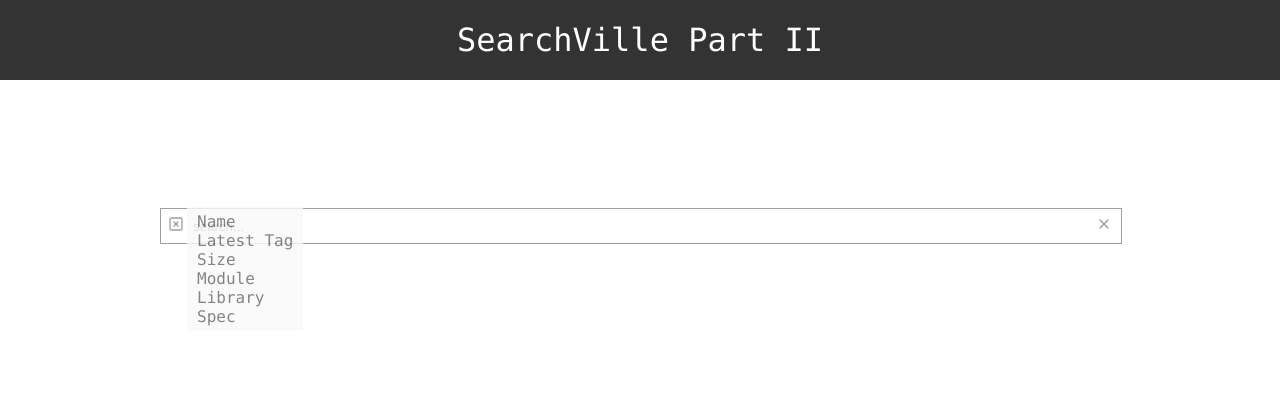
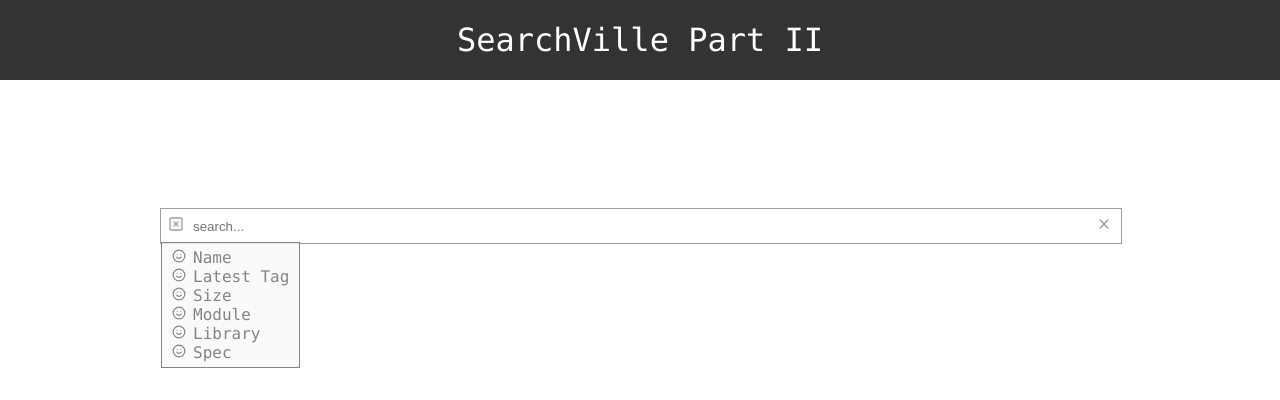
Before and after one commit to featherart/search-input, a React (Create React App) app: page / in a window 1280 px wide. Both pictures are taken after a click on the icon 176 px from the left and 224 px from the top of the page. Shown: the top 400 px of the page. Built offline with nearby package versions, Linux system fonts and the light colour scheme.

Commit message:
most tag functionality working, still need to add hover state to tags

```diff
--- a/src/SearchInput/SearchInput.js
+++ b/src/SearchInput/SearchInput.js
@@ -1,6 +1,6 @@
 import React, { useState, useEffect } from 'react'
 import { Tag } from '../Tag'
-import { FiPlusSquare, FiXSquare, FiX, FiFilter } from 'react-icons/fi'
+import { FiPlusSquare, FiXSquare, FiX, FiFilter, FiSmile } from 'react-icons/fi'
 import './search-input.css'
 
 const labels = [
@@ -16,14 +16,13 @@ export const SearchInput = () => {
   const [ value, setValue ] = useState('')
   const [ tags, setTags ] = useState([])
   const [ labelsOpen, toggleLabels ] = useState(false)
-
   const addToTags = (label) => {
-    setTags([...tags, label])
+    if (!tags.includes(label)) setTags([...tags, label])
   }
 
-  const removeFromTags = i => {
+  const removeFromTags = (tag, i) => {
     tags.splice(i, 1)
-    setTags(tags)
+    setTags([...tags])
   }
 
   const clearAll = () => {
@@ -31,20 +30,16 @@ export const SearchInput = () => {
     setValue('')
   }
 
-  useEffect(() => {
-
-  }, [tags])
-
   const placeholder = (tags.length || value) ? '' : 'search...'
   return (
-    <div className='input-filter' className='input-filter'>
+    <div className='input-filter'>
       {labelsOpen ? (
 					<div>
 						<FiXSquare className='open-close-icon' onClick={() => toggleLabels(!labelsOpen)} />
 						<div className='search-input-label-container'>
 							{labels.map((label, i) => (
 								<span key={i} onClick={() => addToTags(label.name)}>
-									{label.name}
+									<FiSmile className='label-icon'/>{label.name}
 								</span>
 							))}
 						</div>
@@ -57,7 +52,7 @@ export const SearchInput = () => {
       <div className='inner'>
         {tags.map((tag, i) => {
           return (
-            <Tag onClick={(tag, i) => removeFromTags(i)} key={i}>
+            <Tag onClick={() => removeFromTags(tag, i)} key={i}>
               {tag}
             </Tag>
           )
--- a/src/SearchInput/search-input.css
+++ b/src/SearchInput/search-input.css
@@ -20,6 +20,11 @@
 	color: #9e9e9e;
 }
 
+.label-icon {
+  margin-right: 7px;
+  font-size: 14px;
+}
+
 .inner {
 	display: flex;
 	flex: 1 1 auto;
@@ -40,7 +45,7 @@
 	white-space: nowrap;
 }
 
-input {
+.input-filter input {
 	display: flex;
 	flex: 1 0 auto;
 
@@ -50,7 +55,7 @@ input {
 	margin-right: 90px;
 }
 
-input:focus {
+.input-filter input:focus {
   outline: none;
 }
 
@@ -60,9 +65,9 @@ input:focus {
 	color: #666;
 	display: block;
 	padding: 5px 0;
-	text-decoration: none;
-	transform: translate(26px, -36px);
+	transform: translate(0px, -1px);
   position: absolute;
+  border: 1px solid #666;
 }
 
 .search-input-label-container span {
@@ -76,9 +81,10 @@ input:focus {
 }
 
 /* remove stupid x that shows up in IE */
-input::-ms-clear {
+.input-filter input::-ms-clear {
 	display: none;
 }
+
 /*
     for window resize that makes x and placeholder go outside of screen
   */
```
Also changed, not shown: src/Tag/Tag.js (+5 -5 lines).
